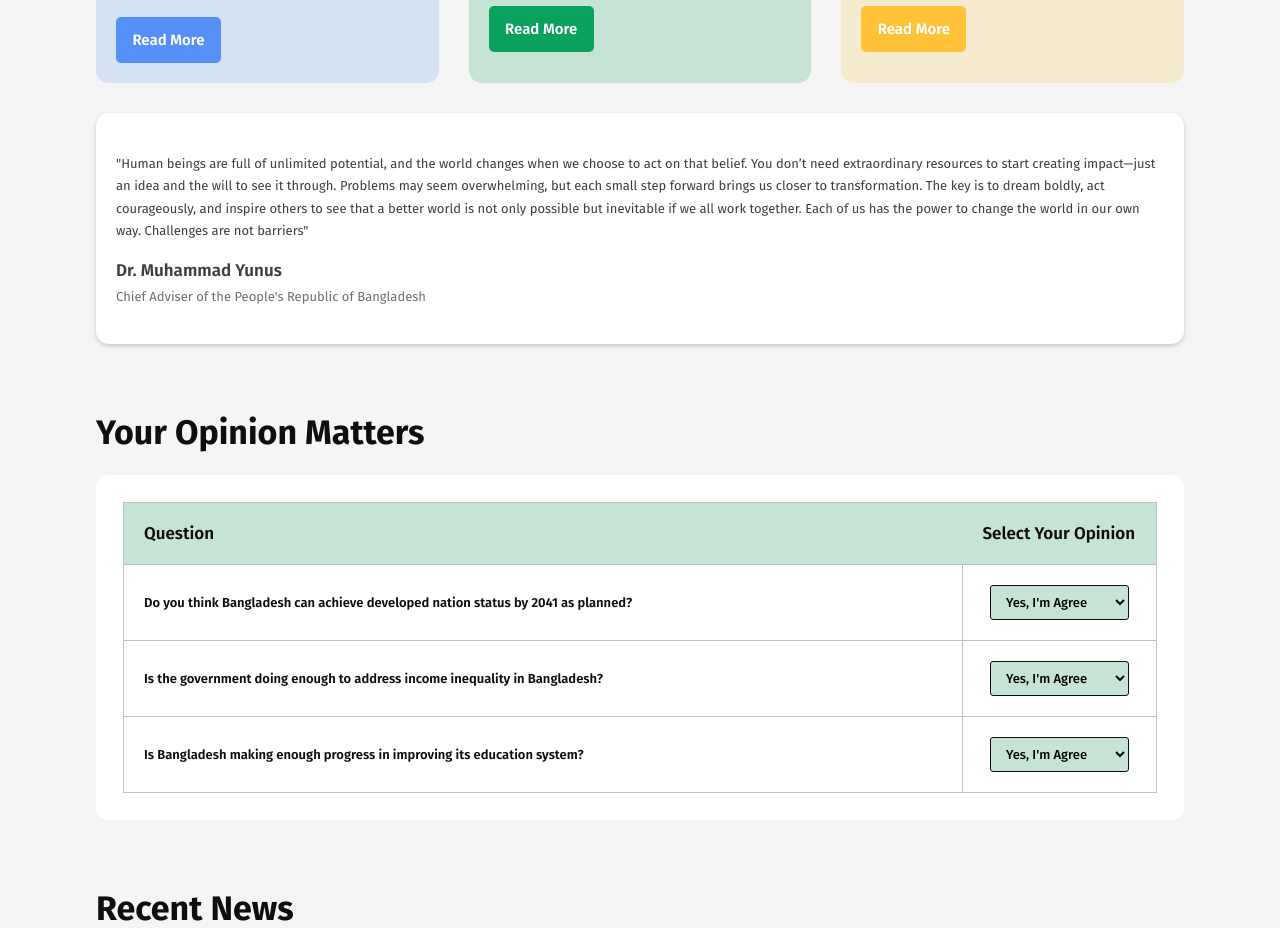
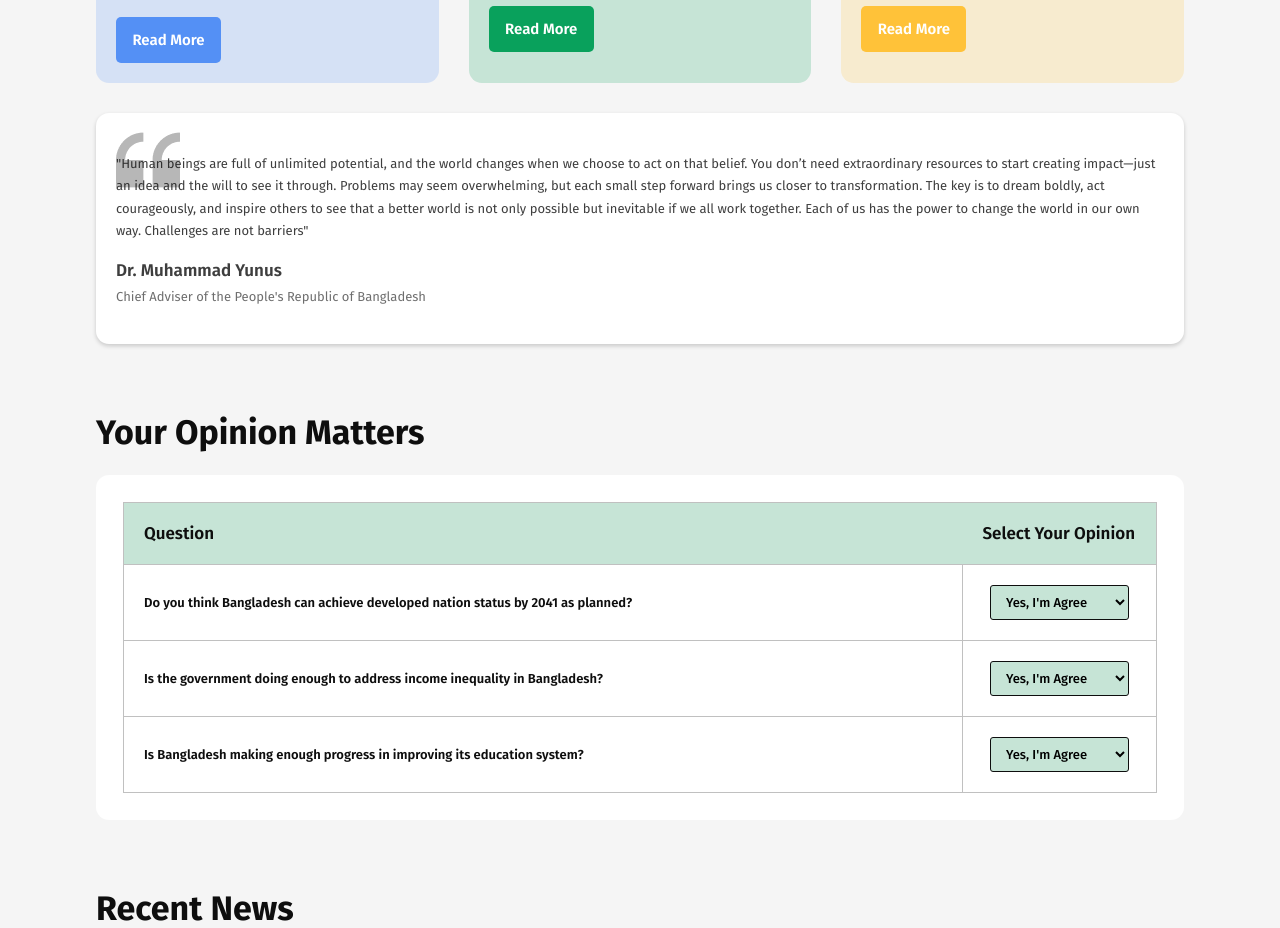
Before and after one commit to coder-khayrul/assignment_one, a plain HTML site: page index.html in a window 1280 px wide. Shown: the part 1287-2215 px from the top of the page. Drawn offline with Linux system fonts and the light colour scheme; the site is published under a folder, as on GitHub Pages, so addresses that start at the root find nothing.

Commit message:
background image issue solved

```diff
--- a/assets/css/style.css
+++ b/assets/css/style.css
@@ -322,7 +322,7 @@ section.hero-section {
 }
 
 .quote-area .quote-wrapper {
-    background-image: url(/assets/images/quote-bg.png);
+    background-image: url(../images/quote-bg.png);
     background-repeat: no-repeat;
     background-position: top left;
     padding-block: 25px;
```
